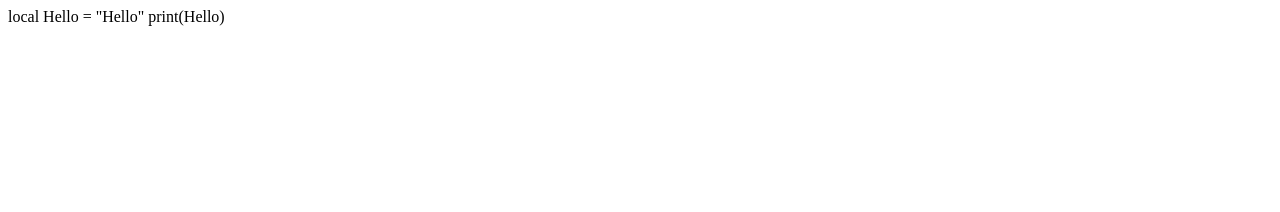
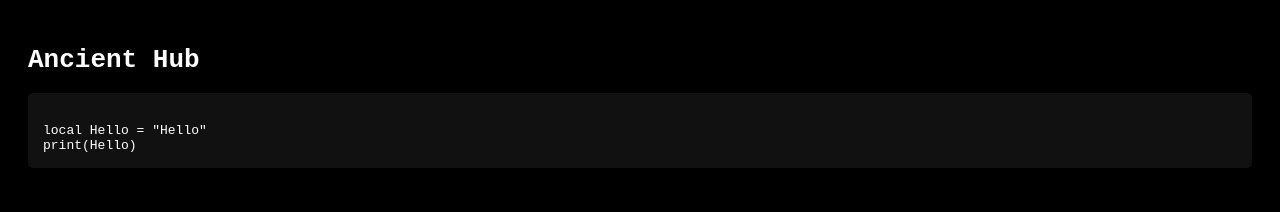
Before and after one commit to Tio30533/SpecialHub, a plain HTML site: page index.html in a window 1280 px wide. Drawn offline with Linux system fonts and the light colour scheme.

Commit message:
Update index.html

```diff
--- a/index.html
+++ b/index.html
@@ -1,2 +1,33 @@
+<!DOCTYPE html>
+<html lang="en">
+<head>
+<meta charset="UTF-8">
+<title>Lua Code Example</title>
+<style>
+  body {
+    background-color: #000; /* black background */
+    color: #fff;           /* white text */
+    font-family: monospace; /* code-like font */
+    padding: 20px;
+  }
+
+  pre {
+    background-color: #111;  /* slightly darker block for code */
+    padding: 15px;
+    border-radius: 5px;
+    overflow-x: auto;
+  }
+
+  code {
+    color: #fff;  /* code text white */
+  }
+</style>
+</head>
+<body>
+<h1>Ancient Hub</h1>
+<pre><code>
 local Hello = "Hello"
 print(Hello)
+</code></pre>
+</body>
+</html>
```
